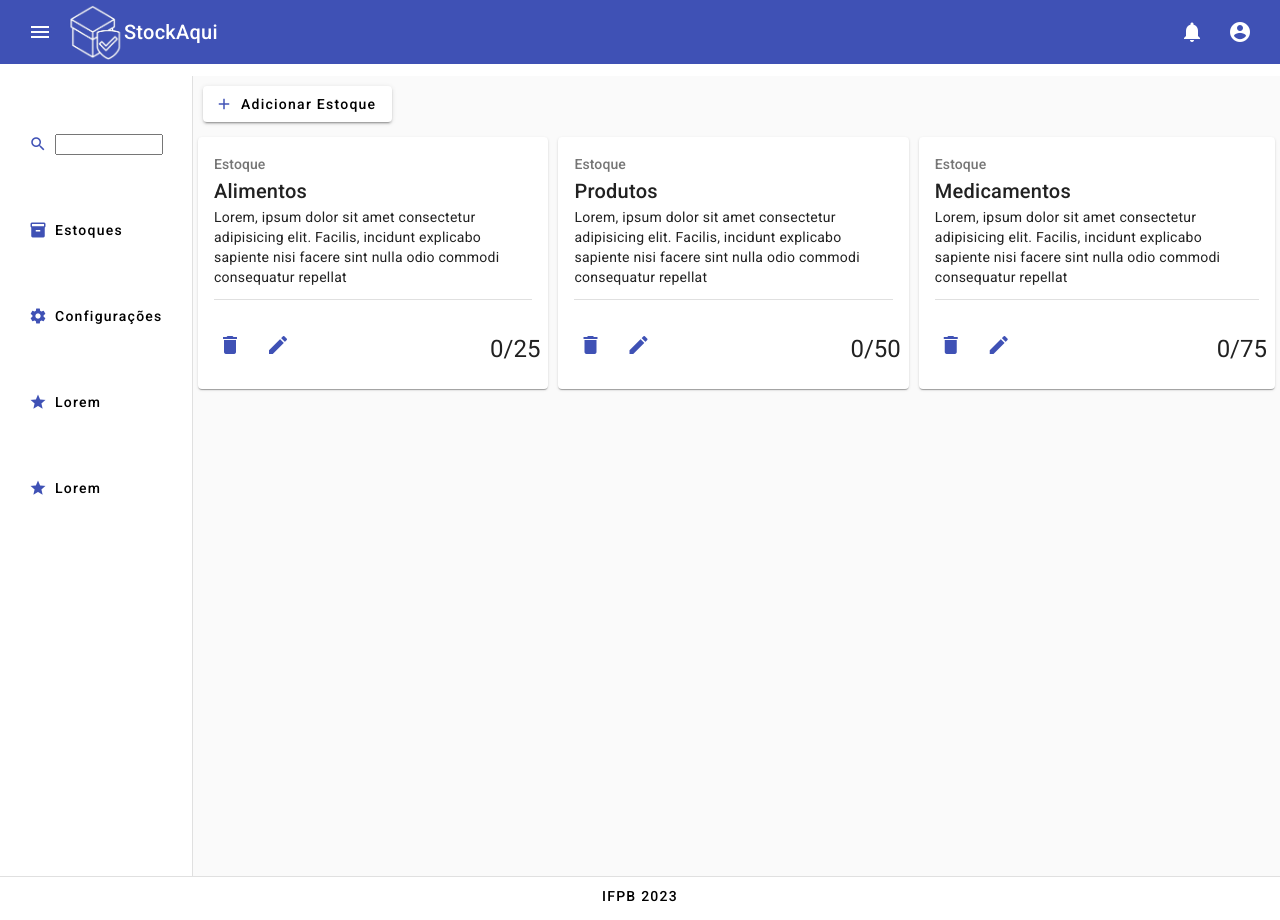
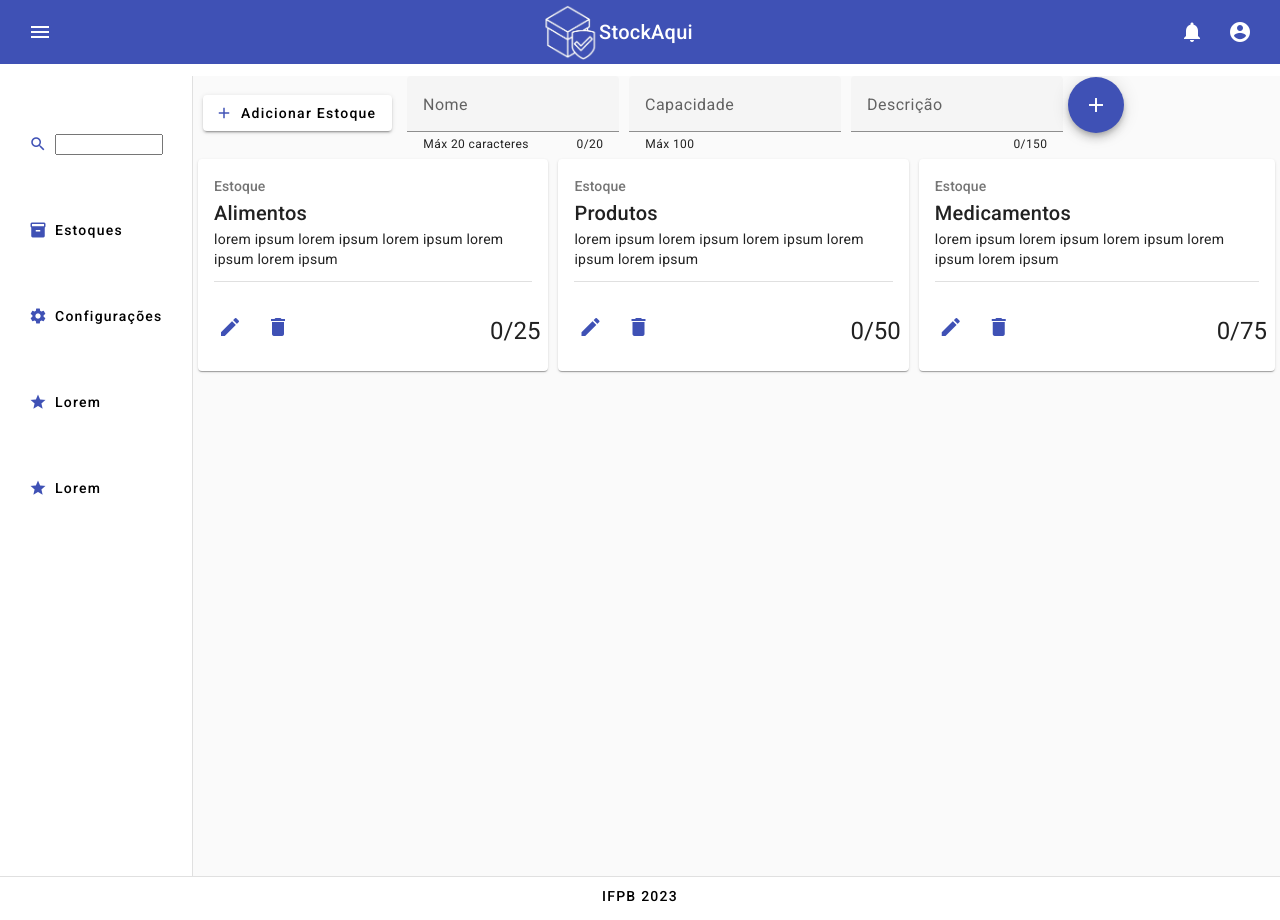
Before and after one commit to gabrielmacaubas/projeto-pweb-i, an Angular app in the folder stockaqui/: page / in a window 1280 px wide. Built offline with nearby package versions, Linux system fonts and the light colour scheme.

Commit message:
remove estoque commit

```diff
--- a/stockaqui/src/app/app.component.ts
+++ b/stockaqui/src/app/app.component.ts
@@ -7,5 +7,5 @@ import { Estoque } from './shared/model/estoque';
   styleUrls: ['./app.component.css']
 })
 export class AppComponent {
-
+    title = 'stockaqui';
 }
--- a/stockaqui/src/app/estoque/cadastro-estoque/cadastro-estoque.component.css
+++ b/stockaqui/src/app/estoque/cadastro-estoque/cadastro-estoque.component.css
@@ -1,29 +1,3 @@
-.card-insercao-estoque{
-    max-width: 650px;
-    background-color: #fff8ff;
-    margin-top: 10px;
-    padding: 2rem;
+mat-form-field {
+    margin: 0 5px;
 }
-
-.mat-form-simples {
-    margin-left:5px;
-}
-
-.card-content {
-    display: flex;
-    flex-direction: column;
-}
-
-.card-header {
-    display: flex;
-    justify-content: center;
-    align-items: center;
-}
-
-.card-title {
-    text-align: center;
-}
-
-.cadastro-button {
-    margin: 5px;
-}
--- a/stockaqui/src/app/estoque/cadastro-estoque/cadastro-estoque.component.html
+++ b/stockaqui/src/app/estoque/cadastro-estoque/cadastro-estoque.component.html
@@ -1,23 +1,18 @@
-<mat-card class="card-insercao-estoque">
-  <mat-card-header class="card-header">
-    <mat-card-title>Cadastro</mat-card-title>
-  </mat-card-header>
-  <mat-card-content class="card-content">
-		<mat-form-field appearance="fill" class="mat-form-simples">
-			<mat-label>Input</mat-label>
-			<input matInput [(ngModel)]="estoque.nome">
-		</mat-form-field>
-		<mat-form-field appearance="fill" class="mat-form-simples">
-			<mat-label>Textarea</mat-label>
-			<input matInput [(ngModel)]="estoque.capacidade">
-		</mat-form-field>
-		{{ estoque.nome }}
-		{{ estoque.capacidade }}
-    <mat-divider></mat-divider>
-  </mat-card-content>
-  <mat-card-footer align="center">
-    <button mat-fab class="cadastro-button" (click)="inserirEstoque()">
-			<mat-icon>add</mat-icon>
-		</button>
-  </mat-card-footer>
-</mat-card>
+<mat-form-field hintLabel="Máx 20 caracteres">
+    <mat-label>Nome</mat-label>
+    <input matInput #input maxlength="20" placeholder="Ex.: Alimentos" [(ngModel)]="estoque.nome">
+    <mat-hint align="end">{{input.value.length}}/20</mat-hint>
+</mat-form-field>
+<mat-form-field hintLabel="Máx 100">
+    <mat-label>Capacidade</mat-label>
+    <input matInput #input maxlength="3" [(ngModel)]="estoque.capacidade">
+</mat-form-field>
+<mat-form-field>
+    <mat-label>Descrição</mat-label>
+    <input matInput #input maxlength="150" placeholder="Ex.: Lorem Ipsum" [(ngModel)]="estoque.descricao">
+    <mat-hint align="end">{{input.value.length}}/150</mat-hint>
+</mat-form-field>
+<button mat-fab color="primary" (click)="inserirEstoque()">
+    <mat-icon>add</mat-icon>
+</button>
+<app-listagem-estoque></app-listagem-estoque>
--- a/stockaqui/src/app/estoque/cadastro-estoque/cadastro-estoque.component.ts
+++ b/stockaqui/src/app/estoque/cadastro-estoque/cadastro-estoque.component.ts
@@ -1,5 +1,7 @@
 import { Component } from '@angular/core';
 import { Estoque } from '../../shared/model/estoque';
+import { ESTOQUES } from '../../shared/model/ESTOQUES';
+import { ThisReceiver } from '@angular/compiler';
 
 @Component({
   selector: 'app-cadastro-estoque',
@@ -9,14 +11,21 @@ import { Estoque } from '../../shared/model/estoque';
 
 
 export class CadastroEstoqueComponent {
-  estoque: Estoque;
+    estoque: Estoque;
+    estoques: Estoque[];
 
-  constructor() {
-    this.estoque = new Estoque("a", 25);
-  }
+    constructor() {
+        this.estoque = new Estoque(null, null, null);
+        this.estoques = ESTOQUES;
+    }
 
-  inserirEstoque() {
-    console.log(this.estoque);
-    this.estoque = new Estoque("a", 25);
-  }
+    ngOnInit(): void {
+
+    }
+
+    inserirEstoque(): void {
+        this.estoques.push(this.estoque);
+        this.estoque = new Estoque(null, null, null);
+        console.log(ESTOQUES);
+    }
 }
--- a/stockaqui/src/app/estoque/estoque.module.ts
+++ b/stockaqui/src/app/estoque/estoque.module.ts
@@ -6,8 +6,10 @@ import { MatCardModule } from '@angular/material/card';
 import { MatDividerModule } from '@angular/material/divider';
 import { MatIconModule } from "@angular/material/icon";
 import { MatButtonModule } from '@angular/material/button';
+import { MatInputModule } from '@angular/material/input';
 import { FormsModule } from '@angular/forms';
 import { ListagemEstoqueComponent } from './listagem-estoque/listagem-estoque.component';
+import {MatDialogModule} from '@angular/material/dialog';
 
 
 @NgModule({
@@ -27,6 +29,7 @@ import { ListagemEstoqueComponent } from './listagem-estoque/listagem-estoque.co
     MatIconModule,
     MatButtonModule,
     FormsModule,
+    MatInputModule
   ]
 })
 export class EstoqueModule { }
--- a/stockaqui/src/app/estoque/listagem-estoque/listagem-estoque.component.html
+++ b/stockaqui/src/app/estoque/listagem-estoque/listagem-estoque.component.html
@@ -10,10 +10,10 @@
         </mat-card-content>
         <mat-card-actions>
             <button mat-icon-button>
+                <mat-icon color="primary">edit</mat-icon>
+            </button>
+            <button mat-icon-button (click)="remover(estoque)">
                 <mat-icon color="primary">delete</mat-icon>
-            </button>
-            <button mat-icon-button>
-                <mat-icon color="primary">edit</mat-icon>
             </button>
             <span class="example-spacer"></span>
             <h1 style="padding-top:25px">{{ estoque.ocupacao }}/{{ estoque.capacidade }}</h1>
--- a/stockaqui/src/app/estoque/listagem-estoque/listagem-estoque.component.ts
+++ b/stockaqui/src/app/estoque/listagem-estoque/listagem-estoque.component.ts
@@ -1,5 +1,6 @@
 import { Component } from '@angular/core';
-import { Estoque } from 'src/app/shared/model/estoque'
+import { Estoque } from 'src/app/shared/model/estoque';
+import { ESTOQUES } from 'src/app/shared/model/ESTOQUES';
 
 @Component({
   selector: 'app-listagem-estoque',
@@ -7,10 +8,15 @@ import { Estoque } from 'src/app/shared/model/estoque'
   styleUrls: ['./listagem-estoque.component.css']
 })
 export class ListagemEstoqueComponent {
-  title = 'stockaqui';
-  estoques: Estoque[];
+    estoques: Estoque[];
 
-  constructor() {
-    this.estoques = [new Estoque("Alimentos", 25), new Estoque("Produtos", 50), new Estoque("Medicamentos", 75)];
-  }
+    constructor() {
+        this.estoques = ESTOQUES;
+    }
+
+    remover(estoqueRemovido: Estoque): void {
+        const index: number = this.estoques.findIndex(estoque => estoque.nome == estoqueRemovido.nome);
+
+        this.estoques.splice(index, 1);
+    }
 }
--- a/stockaqui/src/app/layout/content/content.component.html
+++ b/stockaqui/src/app/layout/content/content.component.html
@@ -2,4 +2,4 @@
 	<mat-icon color="primary">add</mat-icon>
 	<span>Adicionar Estoque</span>
 </button>
-<app-listagem-estoque></app-listagem-estoque>
+<app-cadastro-estoque></app-cadastro-estoque>
--- a/stockaqui/src/app/layout/toolbar/toolbar.component.css
+++ b/stockaqui/src/app/layout/toolbar/toolbar.component.css
@@ -25,3 +25,11 @@
     max-width: 400px;
     margin: 5px;
 }
+
+.logo {
+    display: flex;
+    text-decoration: none;
+    color: white;
+    align-items: center;
+    justify-content: center;
+}
--- a/stockaqui/src/app/layout/toolbar/toolbar.component.html
+++ b/stockaqui/src/app/layout/toolbar/toolbar.component.html
@@ -1,10 +1,16 @@
 <p>
     <mat-toolbar color="primary">
-    <button mat-icon-button class="example-icon" aria-label="Example icon-button with menu icon" (click)="drawer.toggle()">
+        <button mat-icon-button class="example-icon" aria-label="Example icon-button with menu icon"
+            (click)="drawer.toggle()">
             <mat-icon>menu</mat-icon>
         </button>
+        <span class="example-spacer"></span>
+
+        <a class="logo" href="">
+            <span class="example-spacer"></span>
             <img style="width: 60px;" src="assets/img/logo.png">
             <span>StockAqui</span>
+        </a>
         <span class="example-spacer"></span>
         <button mat-icon-button class="example-icon favorite-icon" aria-label="Example icon-button with heart icon">
             <mat-icon>notifications</mat-icon>
--- /dev/null
+++ b/stockaqui/src/app/shared/model/ESTOQUES.ts
@@ -0,0 +1,7 @@
+import { Estoque } from 'src/app/shared/model/estoque';
+
+export const ESTOQUES = [
+    new Estoque('Alimentos', 'lorem ipsum lorem ipsum lorem ipsum lorem ipsum lorem ipsum', 25),
+    new Estoque('Produtos', 'lorem ipsum lorem ipsum lorem ipsum lorem ipsum lorem ipsum', 50),
+    new Estoque('Medicamentos', 'lorem ipsum lorem ipsum lorem ipsum lorem ipsum lorem ipsum', 75)
+]
```
Also changed, not shown: stockaqui/src/app/shared/model/estoque.ts (+5 -4 lines), 1 other file (tests, documents, lock files or other folders). Lines whose indentation alone changed are shown as unchanged.
